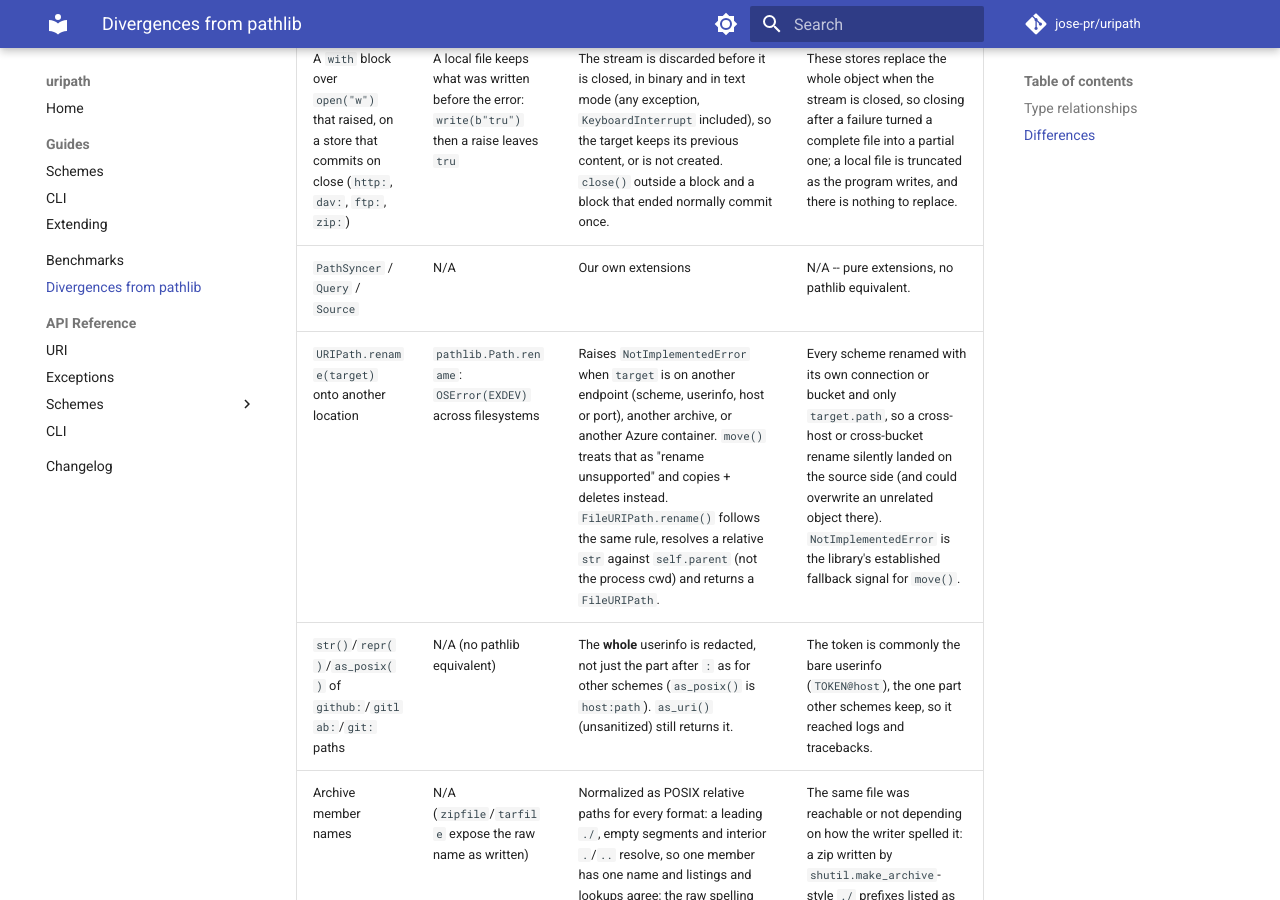
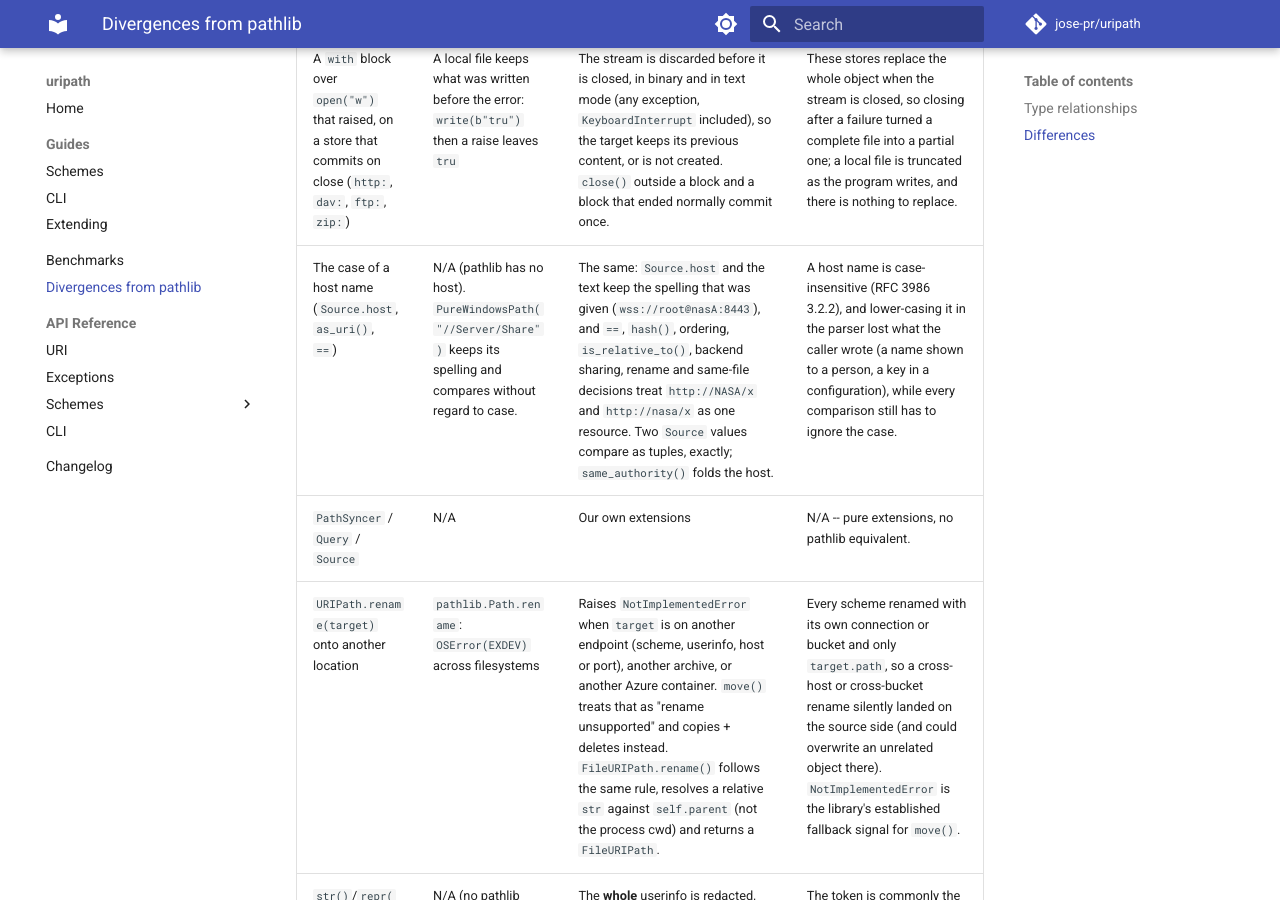
Before and after one commit to jose-pr/uripath, an MkDocs documentation site: the page built from docs/divergences.md, in a window 1280 px wide and 900 px high, scrolled down 4837 px. Built offline with MkDocs 1.6.1 and Material for MkDocs 9.7.7, drawn with Linux system fonts in a browser that asks for light colours; comment, search, counter and statistics services are not loaded.

Commit message:
docs: a divergences row for the case of a host name

```diff
--- a/docs/divergences.md
+++ b/docs/divergences.md
@@ -43,6 +43,7 @@ protocols; code requiring an OS path should type against `pathlib.Path`.
 | `FileURIPath.as_uri()` | `pathlib.Path.as_uri()`: `file:///etc/passwd`, `file:///C:/Windows/win.ini` | The same text for a path built from a local path object, because an empty authority is kept (`Source.host == ""`, distinct from none: `file:/x` is written `file:/x`). The characters `!$&'()*+,;=:@` stay literal in the path, where `pathlib` percent-encodes them; both spellings read back as the same file. | `file:///x` and `file:/x` are the same file, but a URI is written as it was read, so that text that goes in comes out and `uri.startswith("file://")` keeps matching what `pathlib` produces. |
 | `DataURIPath` names, parents, joins and `read_text()` | A path has a `name`, a `parent` and children; `read_text()` decodes with the locale | The path is the payload of a single file, so `name`, `stem`, `suffix`, `suffixes`, `parent`, `parents`, `segments`, `with_name()`, `with_stem()`, `with_suffix()`, `with_segments()`, `/`, `joinpath()`, `relative_to()`, `is_relative_to()` and `match()` raise `NotImplementedError`. `open()` in text mode and `read_text()` decode with the charset the URI declares (`DataURIPath.charset`; UTF-8 when it declares none, a superset of the RFC's US-ASCII default). | A `/` inside a payload is data, not a separator: `d / "x"` named a different file, and `parent` of a base64 payload was a truncated one. RFC 2397 gives the charset of a text payload, and the locale is a property of the machine, not of the file. |
 | A `with` block over `open("w")` that raised, on a store that commits on close (`http:`, `dav:`, `ftp:`, `zip:`) | A local file keeps what was written before the error: `write(b"tru")` then a raise leaves `tru` | The stream is discarded before it is closed, in binary and in text mode (any exception, `KeyboardInterrupt` included), so the target keeps its previous content, or is not created. `close()` outside a block and a block that ended normally commit once. | These stores replace the whole object when the stream is closed, so closing after a failure turned a complete file into a partial one; a local file is truncated as the program writes, and there is nothing to replace. |
+| The case of a host name (`Source.host`, `as_uri()`, `==`) | N/A (pathlib has no host). `PureWindowsPath("//Server/Share")` keeps its spelling and compares without regard to case. | The same: `Source.host` and the text keep the spelling that was given (`wss://root@nasA:8443`), and `==`, `hash()`, ordering, `is_relative_to()`, backend sharing, rename and same-file decisions treat `http://NASA/x` and `http://nasa/x` as one resource. Two `Source` values compare as tuples, exactly; `same_authority()` folds the host. | A host name is case-insensitive (RFC 3986 3.2.2), and lower-casing it in the parser lost what the caller wrote (a name shown to a person, a key in a configuration), while every comparison still has to ignore the case. |
 | `PathSyncer` / `Query` / `Source` | N/A | Our own extensions | N/A -- pure extensions, no pathlib equivalent. |
 | `URIPath.rename(target)` onto another location | `pathlib.Path.rename`: `OSError(EXDEV)` across filesystems | Raises `NotImplementedError` when `target` is on another endpoint (scheme, userinfo, host or port), another archive, or another Azure container. `move()` treats that as "rename unsupported" and copies + deletes instead. `FileURIPath.rename()` follows the same rule, resolves a relative `str` against `self.parent` (not the process cwd) and returns a `FileURIPath`. | Every scheme renamed with its own connection or bucket and only `target.path`, so a cross-host or cross-bucket rename silently landed on the source side (and could overwrite an unrelated object there). `NotImplementedError` is the library's established fallback signal for `move()`. |
 | `str()`/`repr()`/`as_posix()` of `github:`/`gitlab:`/`git:` paths | N/A (no pathlib equivalent) | The **whole** userinfo is redacted, not just the part after `:` as for other schemes (`as_posix()` is `host:path`). `as_uri()` (unsanitized) still returns it. | The token is commonly the bare userinfo (`TOKEN@host`), the one part other schemes keep, so it reached logs and tracebacks. |
```
